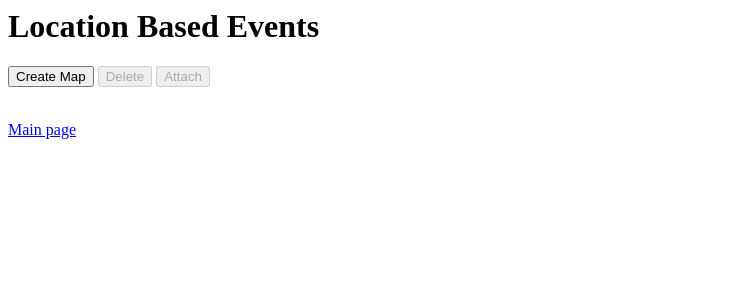
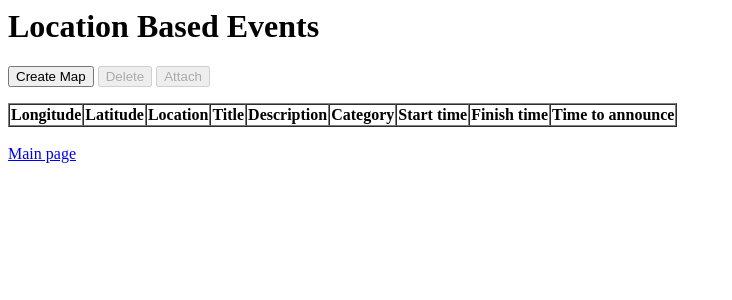
Before and after one commit to btezergil/Location-Based-Events, a Django app: template phase4/lbevents/templates/home.html in a window 1280 px wide. Shown: the top 300 px of the page, without its empty margins (0-732 px from the left). Run offline with Django 3.2, Linux system fonts and the light colour scheme; the template is opened without the code that fills it, so the values that code supplies are empty.

Commit message:
Started work on Event insertion/show forms

```diff
--- a/phase3/datagenerator.py
+++ b/phase3/datagenerator.py
@@ -7,6 +7,6 @@ from generate import generateone
 
 for j in range(0,5):
     m = EventMap.objects.get(id=j)
-    for i in range(0,20):
+    for i in range(0,4):
         evdict = generateone()
         m.event_set.create(lon=evdict['lon'], lat=evdict['lat'], locname=evdict['locname'], title=evdict['title'], desc=evdict['desc'], catlist=evdict['catlist'], stime=evdict['stime'], to=evdict['to'], timetoann=evdict['timetoann'])
--- a/phase4/lbevents/templates/home.html
+++ b/phase4/lbevents/templates/home.html
@@ -9,6 +9,18 @@
 	<ol id="maplist">
 	</ol>
 
+	<table border="1" cellspacing="0">
+		<thead>
+		<tr>
+		<th>Longitude</th><th>Latitude</th>
+		<th>Location</th><th>Title </th><th>Description </th>
+			<th>Category </th><th>Start time</th>
+			<th>Finish time </th><th>Time to announce</th>
+		</tr>
+		</thead>
+		<tbody id="moviestable">
+		</tbody>
+		</table>
 <!-- addblock (for maps) -->
 <div id="addblock" style="position:fixed; top:50px; left:50px; display:none;
 border: solid 1px #a0a0e0; background:#f0f0ff; padding: 20px; ">
@@ -26,4 +38,37 @@ border: solid 1px #a0a0e0; background:#f0f0ff; padding: 20px; ">
 </form>
 </div>
 
+<!-- eventaddblock (for maps) -->
+<div id="eventaddblock" style="position:fixed; top:50px; left:50px; display:none;
+border: solid 1px #a0a0e0; background:#f0f0ff; padding: 20px; ">
+<form id="eventaddform" onSubmit="return false;">
+
+<input type="hidden" name="id"/>
+        <table border="0">
+<tr><td><b>Longitude</b></td>
+	<td><input type="text" name="lon" size="50"></td></tr>
+<tr><td><b>Latitude</b></td>
+	<td><input type="text" name="lat" size="50"></td></tr>
+<tr><td><b>Location</b></td>
+	<td><input type="text" name="locname" size="50"></td></tr>
+<tr><td><b>Title</b></td>
+	<td><input type="text" name="title" size="50"></td></tr>
+<tr><td><b>Description</b></td>
+	<td><input type="text" name="desc" size="50"></td></tr>
+<tr><td><b>Category</b></td>
+	<td><input type="text" name="catlist" size="50"></td></tr>
+<tr><td><b>Start time</b></td>
+	<td><input type="text" name="stime" size="50"></td></tr>
+<tr><td><b>Finish time</b></td>
+	<td><input type="text" name="to" size="50"></td></tr>
+<tr><td><b>Announce time</b></td>
+	<td><input type="text" name="timetoann" size="50"></td></tr>
+<tr><td colspan="2" align="right">
+<button name="cancelbutton">Cancel</button>
+<button name="actionbutton">Create</button>
+    </td></tr>
+	</table>
+</form>
+</div>
+
 {% endblock %}
```
Also changed, not shown: phase4/lbevents/static/jqevents.js (+34 -0 lines), phase4/db.sqlite3.
